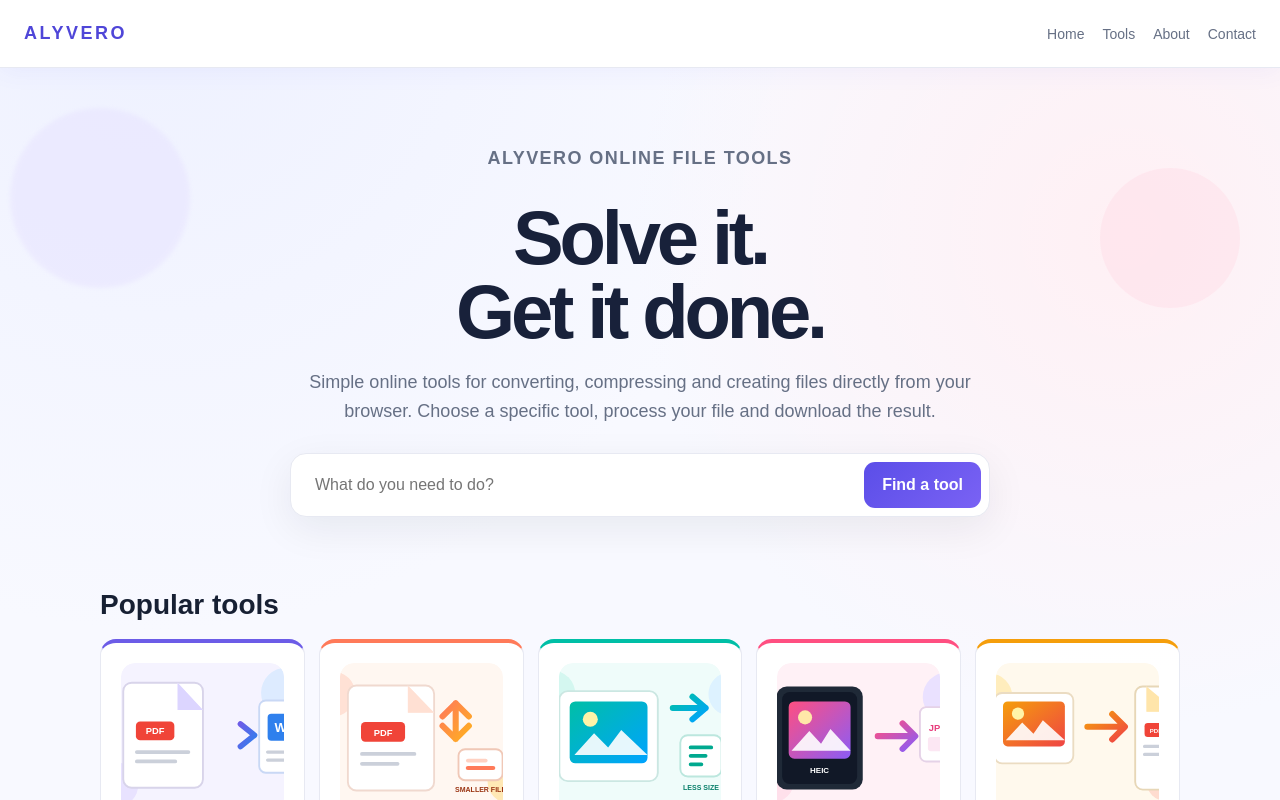
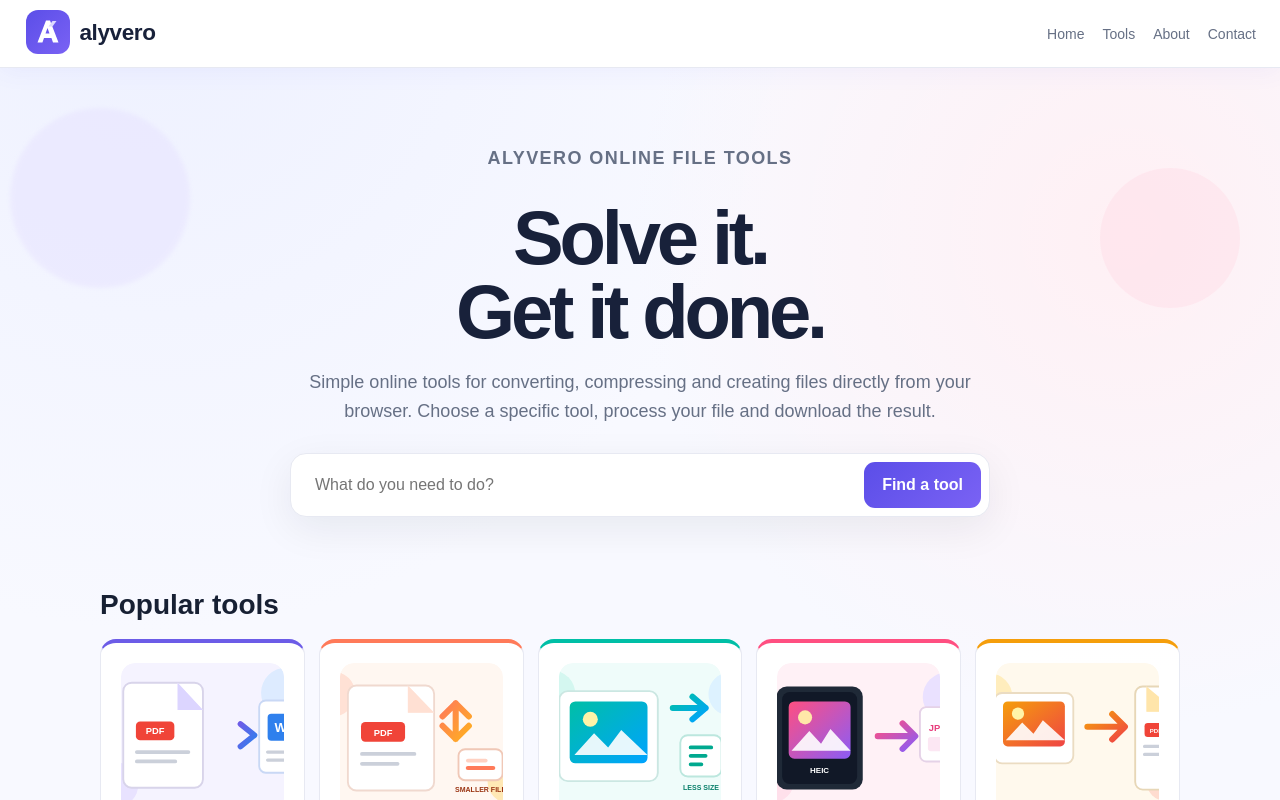
Before and after one commit to rindodi/alyvero, a Next.js app: page / in a window 1280 px wide. Shown: the top 800 px of the page. Built offline with nearby package versions, Linux system fonts and the light colour scheme.

Commit message:
feat: use Alyvero corporate logo in header

```diff
--- a/app/layout.tsx
+++ b/app/layout.tsx
@@ -39,7 +39,7 @@ export const metadata: Metadata = {
   icons: { icon: "/icon.svg", shortcut: "/icon.svg" },
 };
 
-export const viewport: Viewport = { width: "device-width", initialScale: 1, themeColor: "#111827" };
+export const viewport: Viewport = { width: "device-width", initialScale: 1, themeColor: "#5b4ee8" };
 
 const organizationSchema = {
   "@context": "https://schema.org",
@@ -65,7 +65,9 @@ export default function RootLayout({ children }: { children: ReactNode }) {
       <body>
         <script type="application/ld+json" dangerouslySetInnerHTML={{ __html: JSON.stringify([organizationSchema, websiteSchema]) }} />
         <header className="site-header">
-          <a className="brand" href="/" aria-label="Alyvero home">ALYVERO</a>
+          <a className="brand-logo" href="/" aria-label="Alyvero home">
+            <img src="/logo.svg" alt="Alyvero" width="210" height="48" />
+          </a>
           <nav aria-label="Main navigation">
             <a href="/" aria-current="page">Home</a>
             <a href="/tools">Tools</a>
```
